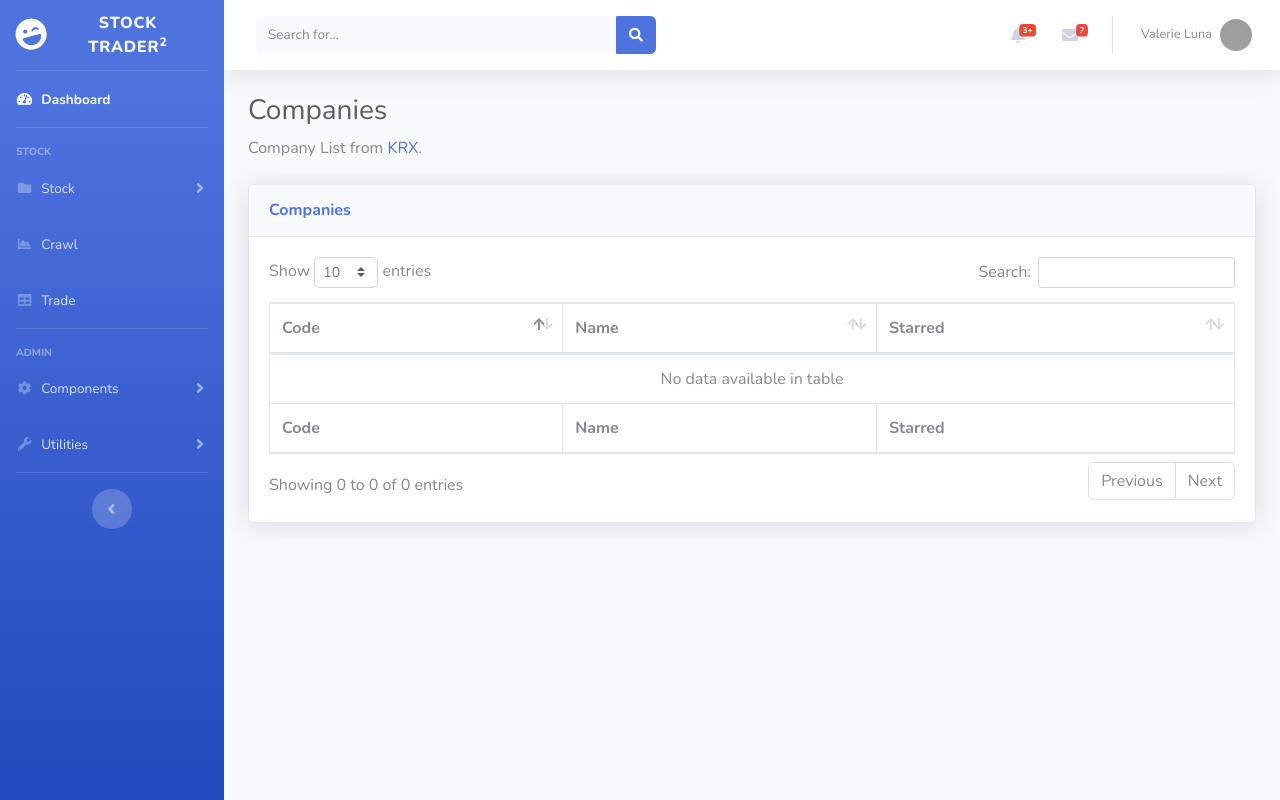
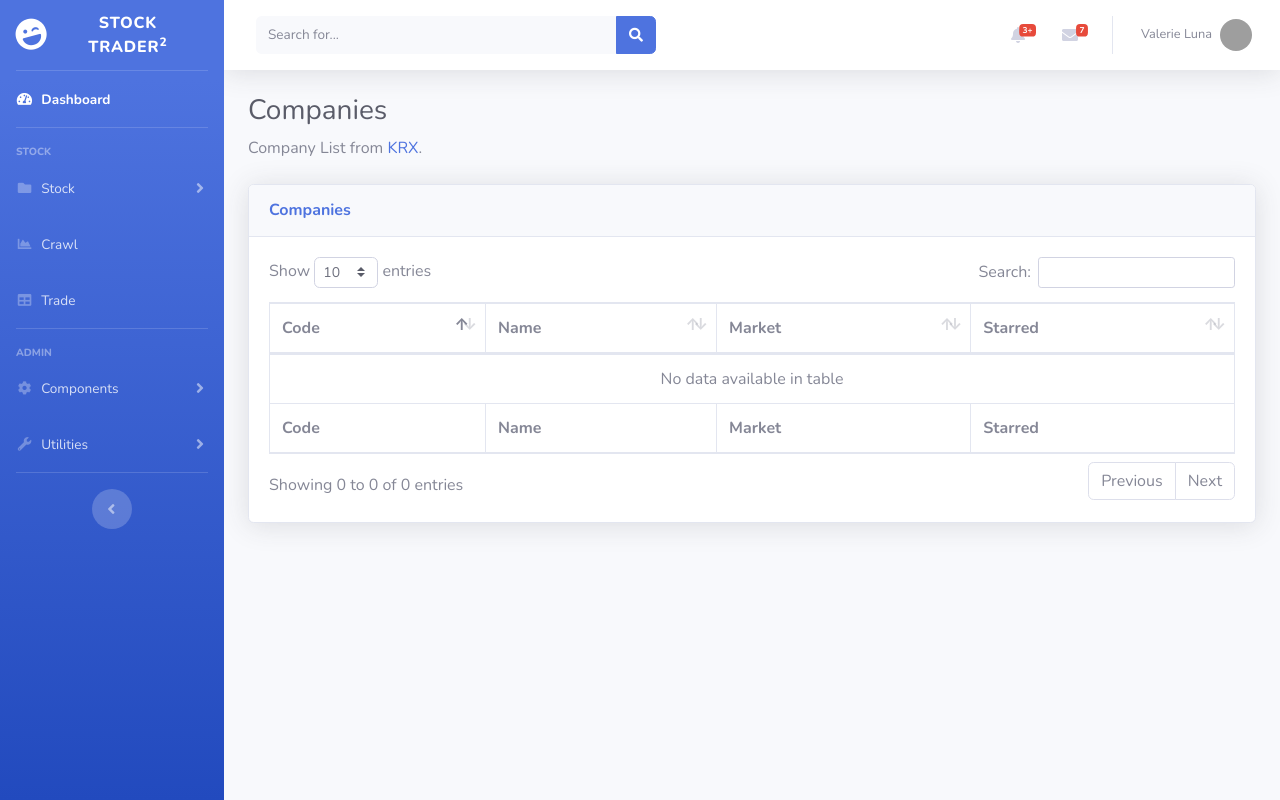
Before and after one commit to infomuscle/stock-trader, a Django app: page /companies in a window 1280 px wide. Run offline with Django 3.2, Linux system fonts and the light colour scheme; data that the repository does not hold is empty; some libraries are stand-ins or nearby versions; grey boxes are pictures that could not be loaded.

Commit message:
Updated Companies to Show Market

```diff
--- a/front/main/models.py
+++ b/front/main/models.py
@@ -4,6 +4,7 @@ from django.db import models
 class Company(models.Model):
     code = models.CharField(db_column="code", primary_key=True, max_length=6)
     name = models.CharField(db_column="name", max_length=30)
+    market = models.CharField(db_column="market", max_length=10)
     starred = models.CharField(db_column="starred", max_length=1, default="N")
 
     class Meta:
--- a/front/main/templates/main/companies.html
+++ b/front/main/templates/main/companies.html
@@ -20,6 +20,7 @@
                     <tr>
                         <th>Code</th>
                         <th>Name</th>
+                        <th>Market</th>
                         <th>Starred</th>
                     </tr>
                     </thead>
@@ -27,6 +28,7 @@
                     <tr>
                         <th>Code</th>
                         <th>Name</th>
+                        <th>Market</th>
                         <th>Starred</th>
                     </tr>
                     </tfoot>
@@ -35,6 +37,7 @@
                         <tr>
                             <td>{{ company.code }}</td>
                             <td>{{ company.name }}</td>
+                            <td>{{ company.market }}</td>
                             <td>{{ company.starred }}</td>
                         </tr>
                     {% endfor %}
```
